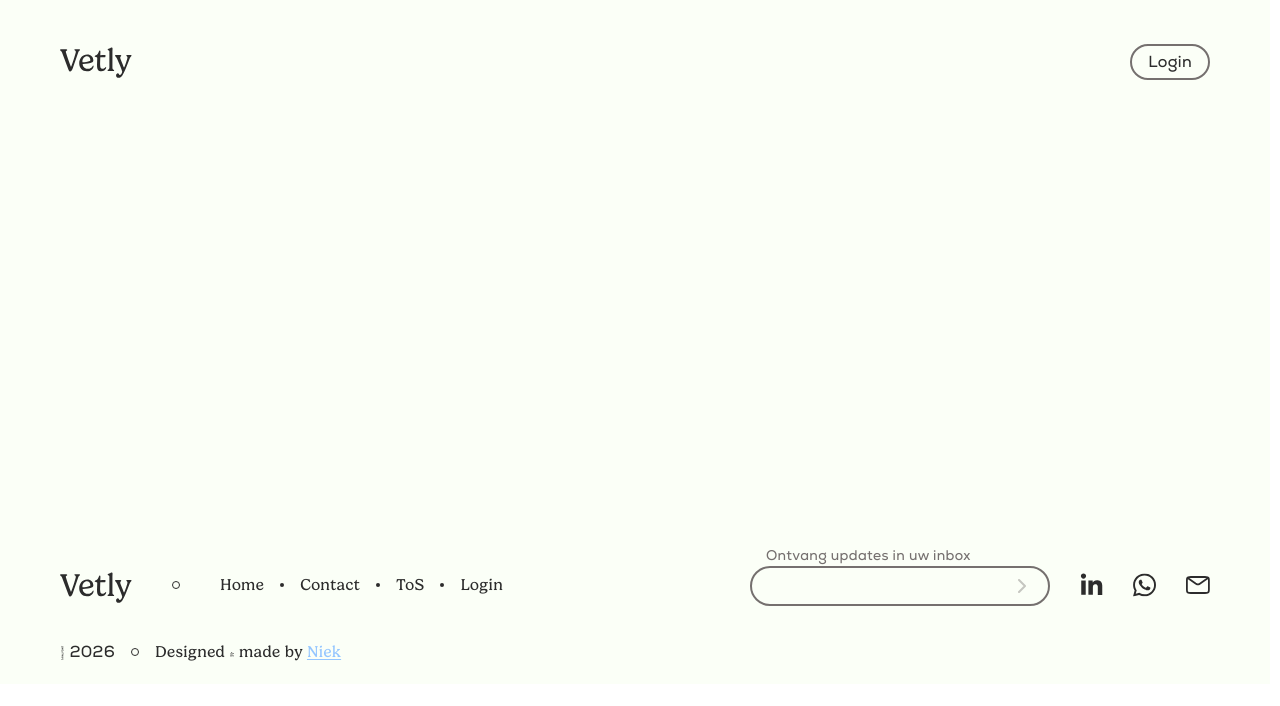
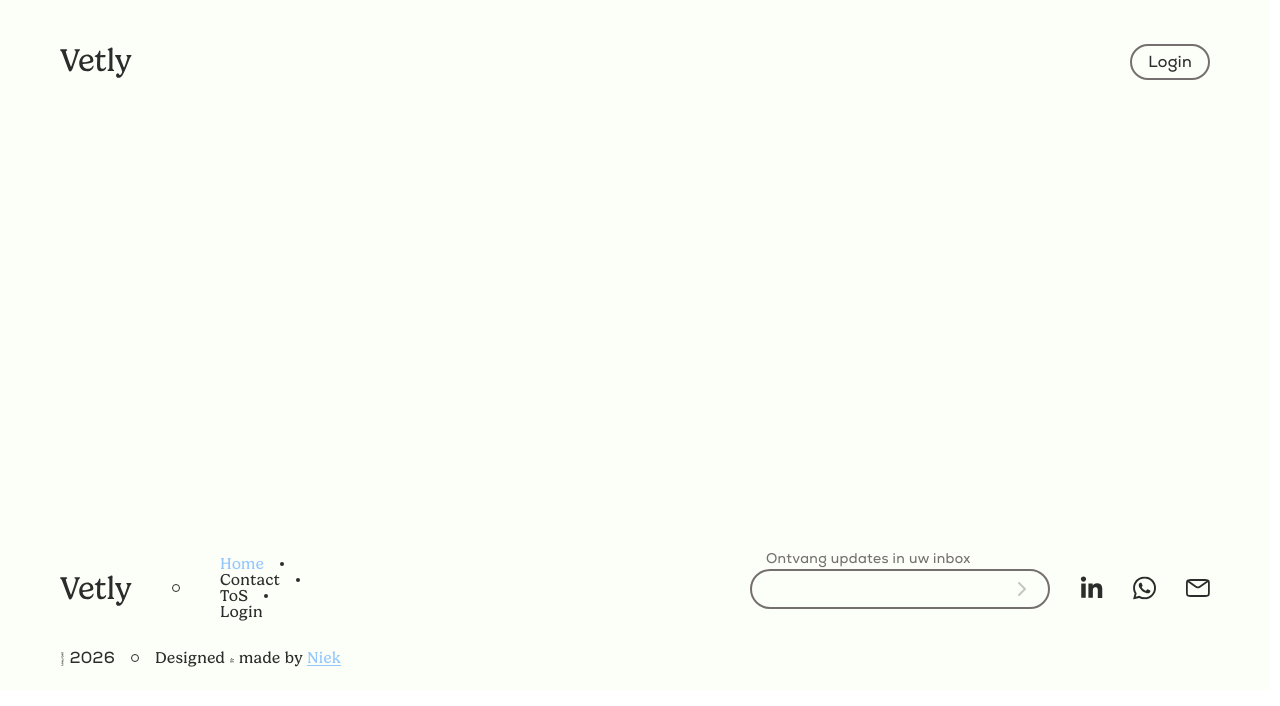
Before and after one commit to cactusniek/Vetly, a React (Vite) app: page / in a window 1280 px wide. Shown: the top 706 px of the page. Built offline with nearby package versions, Linux system fonts and the light colour scheme.

Commit message:
refactor: Footer.tsx

```diff
--- a/src/styles/site/footer.scss
+++ b/src/styles/site/footer.scss
@@ -44,7 +44,6 @@
                     }
 
                     .image_Logo {
-                        // width: 100%;
                         height: 100%;
 
                         user-select: none;
@@ -67,7 +66,7 @@
                     display: none;
 
                     @include respond-up-width(xxl) {
-                        display: flex;
+                        display: block;
                     }
 
                     .nav_route {
@@ -79,9 +78,9 @@
                         align-items: center;
                         justify-content: center;
 
-                        text-decoration: none;
                         color: $color-text-main;
                         font-size: 16px;
+                        text-decoration: none;
 
                         transition: color 0.2s ease-in-out;
 
@@ -96,6 +95,14 @@
                             -webkit-user-drag: none;
                         }
                     }
+
+                    .nav_route.active {
+                        color: $color-text-secondary;
+
+                        &::after {
+                            background-color: $color-text-secondary;
+                        }
+                    }
                 }
             }
         }
@@ -103,7 +110,6 @@
         .container_socials {
             display: flex;
             justify-content: center;
-
             gap: 1.875rem;
 
             .container_updates {
@@ -160,9 +166,6 @@
                         position: absolute;
                         top: 50%;
                         right: 1.5rem;
-
-                        // width: 1.25rem;
-                        // height: 1.25rem;
 
                         transform: translateY(-50%);
                         pointer-events: none;
@@ -222,66 +225,3 @@
         }
     }
 }
-
-// .container_search {
-//     position: relative;
-
-//     display: flex;
-//     justify-content: center;
-
-//     width: 100%;
-//     max-width: 21.25rem;
-
-//     @include respond-up-width(md) {
-//         max-width: 26.25rem;
-//     }
-
-//     .icon_Search {
-//         position: absolute;
-//         top: 50%;
-//         left: 1.5rem;
-
-//         width: 1.25rem;
-//         height: 1.25rem;
-
-//         transform: translateY(-45%);
-//         pointer-events: none;
-//     }
-
-//     .input_search {
-//         padding-left: 3.55rem;
-//         padding-right: 1.875rem;
-//         box-sizing: border-box;
-
-//         width: 100%;
-//         height: 3.125rem;
-
-//         background-color: $color-bg-widget;
-//         border: 2px solid $color-muted;
-//         border-radius: $border-radius-md;
-//         outline: none;
-
-//         font-size: 18px;
-//         font-weight: 600;
-//         text-indent: 0.25ch;
-//         color: $color-text-main;
-
-//         transition: border-color 0.3s ease;
-//         appearance: none;
-//         -webkit-appearance: none;
-//     }
-
-//     .input_search::placeholder {
-//         z-index: 10;
-
-//         font-weight: 600;
-//         color: $color-text-muted;
-
-//         user-select: none;
-//     }
-
-//     .input_search:focus,
-//     .input_search:hover {
-//         border: 2px solid $color-primary;
-//     }
-// }
```
